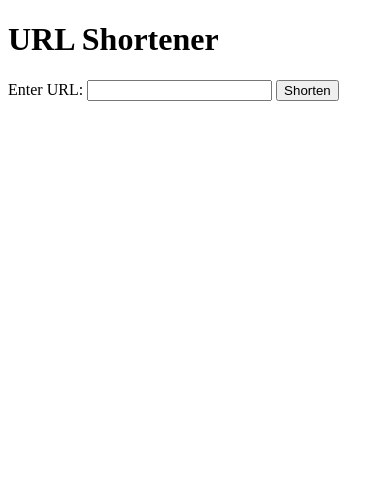
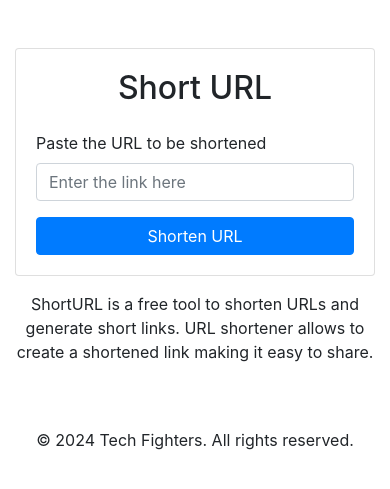
Before and after one commit to RealBinaryGuru/url-shorten, a Flask app: page / in a window 390 px wide. Shown: the top 489 px of the page. Run offline with Flask 3, Linux system fonts and the light colour scheme; some libraries are stand-ins or nearby versions.

Commit message:
feat: adding new html page and fix the localhost visible

```diff
--- a/app/routes.py
+++ b/app/routes.py
@@ -14,7 +14,7 @@ def index():
         original_url = request.form.get("original_url")
         if original_url:
             short_url = url_shortener.convert_long_to_short_url(original_url)
-            flash(f'Short URL created: {url_for("main.redirect_to_url", short_url=short_url, _external=True)}')
+            flash(f'SHORT URL CREATED : {url_for("main.redirect_to_url", short_url=short_url, _external=False)}')
         else:
             flash("Please enter a valid URL.")
     return render_template("index.html")
--- a/app/templates/index.html
+++ b/app/templates/index.html
@@ -2,23 +2,51 @@
 <html lang="en">
 <head>
     <meta charset="UTF-8">
-    <title>URL Shortener</title>
+    <meta name="viewport" content="width=device-width, initial-scale=1.0">
+    <title>Short URL</title>
+    <link rel="stylesheet" href="{{ url_for('static', filename='styles.css') }}">
+    <link href="https://maxcdn.bootstrapcdn.com/bootstrap/4.5.2/css/bootstrap.min.css" rel="stylesheet">
 </head>
 <body>
-    <h1>URL Shortener</h1>
+    <div class="container">
+        <div class="row justify-content-center">
+            <div class="col-md-8">
+                <div class="card mt-5">
+                    <div class="card-body">
+                        <h2 class="text-center mb-4">Short URL</h2>
                         <form method="post" action="{{ url_for('main.index') }}">
-        <label for="original_url">Enter URL:</label>
-        <input type="text" id="original_url" name="original_url" required>
-        <button type="submit">Shorten</button>
+                            <div class="form-group">
+                                <label for="original_url">Paste the URL to be shortened</label>
+                                <input type="text" class="form-control" id="original_url" name="original_url" placeholder="Enter the link here" required>
+                            </div>
+                            <button type="submit" class="btn btn-primary btn-block">Shorten URL</button>
                         </form>
+                        {% if short_url %}
+                            <div class="alert alert-success mt-4">
+                                Short URL CREATED : <a href="{{ url_for('main.redirect_to_url', short_url=short_url, _external=True) }}" target="_blank">{{ url_for('main.redirect_to_url', short_url=short_url, _external=False) }}</a>
+                            </div>
+                        {% endif %}
                         {% with messages = get_flashed_messages() %}
                             {% if messages %}
-            <ul>
+                                <div class="alert alert-info mt-4">
                                     {% for message in messages %}
-                    <li>{{ message }}</li>
+                                        <p>{{ message }}</p>
                                     {% endfor %}
-            </ul>
+                                </div>
                             {% endif %}
                         {% endwith %}
+                    </div>
+                </div>
+                <p class="text-center mt-3">
+                    ShortURL is a free tool to shorten URLs and generate short links. URL shortener allows to create a shortened link making it easy to share.
+                </p>
+            </div>
+        </div>
+        <div class="row justify-content-center mt-5">
+            <div class="col-md-8 text-center">
+                <p class="copyright">© 2024 Tech Fighters. All rights reserved.</p>
+            </div>
+        </div>
+    </div>
 </body>
 </html>
--- a/app/utils.py
+++ b/app/utils.py
@@ -21,7 +21,7 @@ class urlShortener():
         except requests.exceptions.ReadTimeout:
             return "Error: The request timed out. Please try again later."
         except Exception as e:
-            return f"Error: {str(e)}"
+            return "An error occurred creating the short URL"
 
     def get_original_url(self, short_url):
         return self.url_mapping.get(short_url)
--- a/test.py
+++ b/test.py
@@ -1,5 +1,4 @@
-from utils.url_shorter import urlShortener
-
+from app.utils import urlShortener
 
 u = urlShortener()
 long_url = "https://www.tutorialspoint.com/python-url-shortener-using-tinyurl-api"
```
Also changed, not shown: app/templates/styles.css (added, +40 -0 lines). Lines whose indentation alone changed are shown as unchanged.
